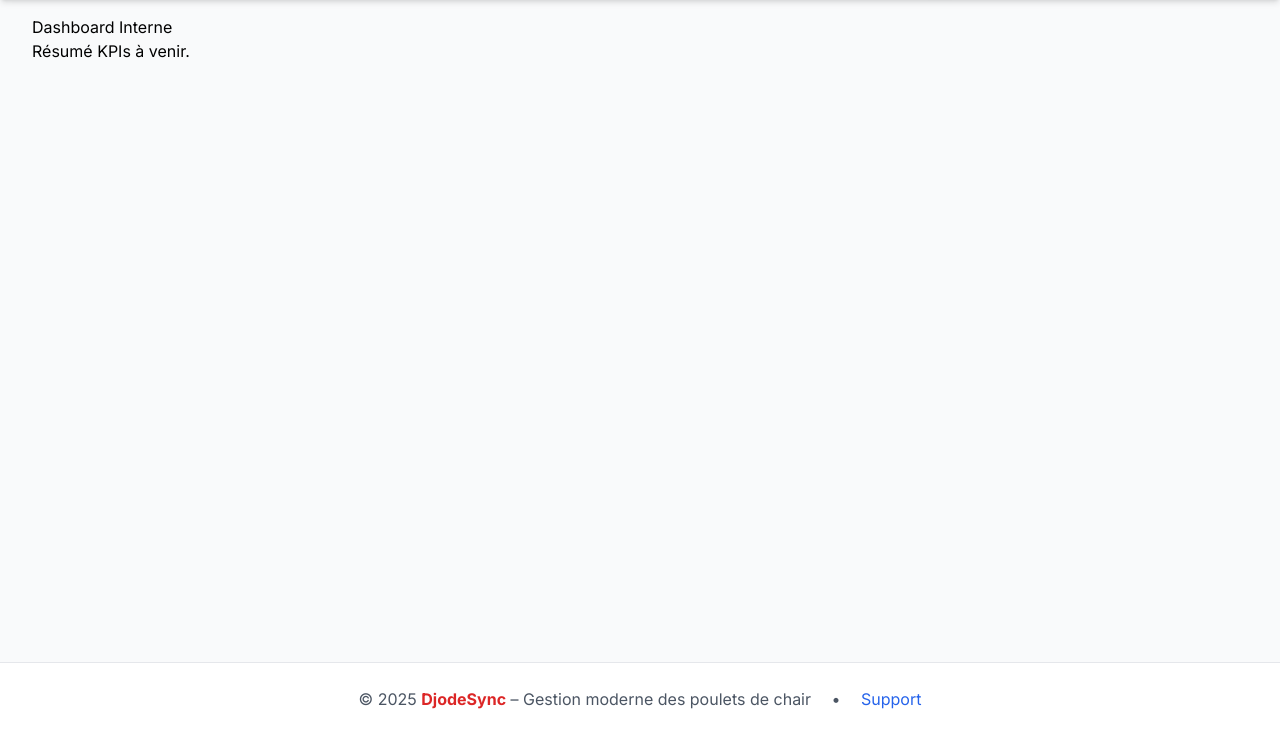
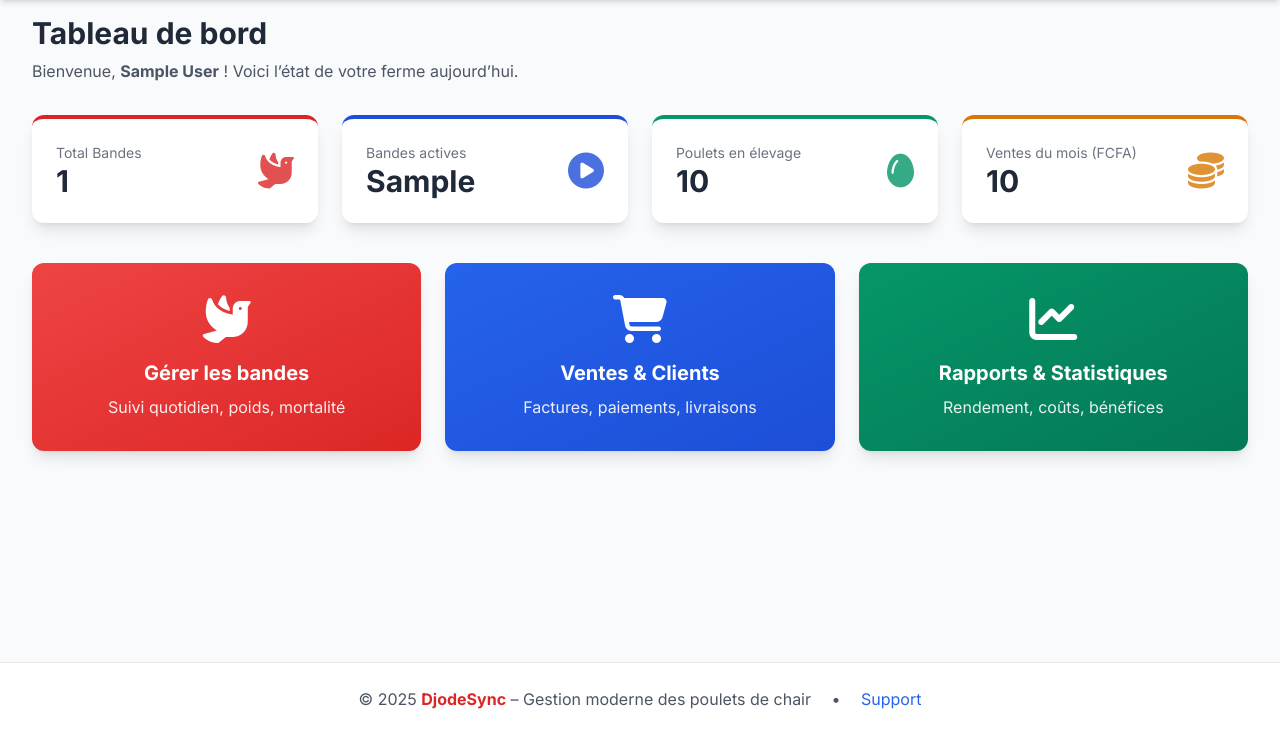
Before and after one commit to DjodeGit/Gestion_poulets_de_chair, a Django app: template poulets_app/templates/poulets_app/dashboard.html in a window 1280 px wide. Shown: the part 65-800 px from the top of the page. Run offline with Django 5.2, Linux system fonts and the light colour scheme; a user stored in the database is signed in; tables that the repository leaves empty hold one stand-in row (values such as "Sample post"); the template is opened without the code that fills it: most values are stand-ins (such as "Sample title", 1, 10 or a date in 2020); some libraries are stand-ins or nearby versions.

Commit message:
modification du fichier dashboard.html

```diff
--- a/poulets_app/templates/poulets_app/dashboard.html
+++ b/poulets_app/templates/poulets_app/dashboard.html
@@ -1,6 +1,75 @@
-{% extends 'poulets_app/base.html' %}
-{% block title %}Dashboard{% endblock %}
+{% extends "poulets_app/base.html" %}
+{% load static %}
+
+{% block title %}Tableau de bord – DjodeSync{% endblock %}
+
 {% block content %}
-<h2>Dashboard Interne</h2>
-<p>Résumé KPIs à venir.</p>
+<div class="mb-8">
+    <h1 class="text-3xl font-bold text-gray-800">Tableau de bord</h1>
+    <p class="text-gray-600 mt-2">Bienvenue, <strong>{{ user.get_full_name|default:user.username }}</strong> ! Voici l’état de votre ferme aujourd’hui.</p>
+</div>
+
+<!-- Cartes statistiques -->
+<div class="grid grid-cols-1 md:grid-cols-2 lg:grid-cols-4 gap-6 mb-10">
+    <div class="bg-white rounded-xl shadow-lg p-6 border-t-4 border-red-600">
+    <div class="flex items-center justify-between">
+        <div>
+            <p class="text-gray-500 text-sm">Total Bandes</p>
+            <p class="text-3xl font-bold text-gray-800">{{ total_bandess }}</p>
+        </div>
+        <i class="fas fa-dove text-4xl text-red-600 opacity-80"></i>
+    </div>
+</div>
+
+<div class="bg-white rounded-xl shadow-lg p-6 border-t-4 border-blue-700">
+        <div class="flex items-center justify-between">
+        <div>
+            <p class="text-gray-500 text-sm">Bandes actives</p>
+            <p class="text-3xl font-bold text-gray-800">{{ bandes_actives }}</p>
+        </div>
+        <i class="fas fa-play-circle text-4xl text-blue-700 opacity-80"></i>
+        </div>
+</div>
+
+<div class="bg-white rounded-xl shadow-lg p-6 border-t-4 border-emerald-600">
+<div class="flex items-center justify-between">
+    <div>
+    <p class="text-gray-500 text-sm">Poulets en élevage</p>
+    <p class="text-3xl font-bold text-gray-800">{{ poulets_total }}</p>
+    </div>
+    <i class="fas fa-egg text-4xl text-emerald-600 opacity-80"></i>
+</div>
+</div>
+
+<div class="bg-white rounded-xl shadow-lg p-6 border-t-4 border-amber-600">
+<div class="flex items-center justify-between">
+    <div>
+    <p class="text-gray-500 text-sm">Ventes du mois (FCFA)</p>
+    <p class="text-3xl font-bold text-gray-800">{{ ventes_mois|floatformat:0 }}</p>
+    </div>
+    <i class="fas fa-coins text-4xl text-amber-600 opacity-80"></i>
+</div>
+</div>
+</div>
+
+<!-- Section raccourcis -->
+    <div class="grid grid-cols-1 md:grid-cols-3 gap-6">
+    <a href="{% url 'bande-list' %}" class="bg-gradient-to-br from-red-500 to-red-600 text-white rounded-xl p-8 text-center hover:transform hover:scale-105 transition shadow-lg">
+        <i class="fas fa-dove text-5xl mb-4"></i>
+        <h3 class="text-xl font-bold">Gérer les bandes</h3>
+        <p class="mt-2 opacity-90">Suivi quotidien, poids, mortalité</p>
+    </a>
+
+    <a href="{% url 'vente-list' %}" class="bg-gradient-to-br from-blue-600 to-blue-700 text-white rounded-xl p-8 text-center hover:transform hover:scale-105 transition shadow-lg">
+        <i class="fas fa-shopping-cart text-5xl mb-4"></i>
+        <h3 class="text-xl font-bold">Ventes & Clients</h3>
+        <p class="mt-2 opacity-90">Factures, paiements, livraisons</p>
+    </a>
+
+    <a href="{% url 'rapport_rendement' %}" class="bg-gradient-to-br from-emerald-600 to-emerald-700 text-white rounded-xl p-8 text-center hover:transform hover:scale-105 transition shadow-lg">
+        <i class="fas fa-chart-line text-5xl mb-4"></i>
+        <h3 class="text-xl font-bold">Rapports & Statistiques</h3>
+        <p class="mt-2 opacity-90">Rendement, coûts, bénéfices</p>
+    </a>
+</div>
 {% endblock %}
```
